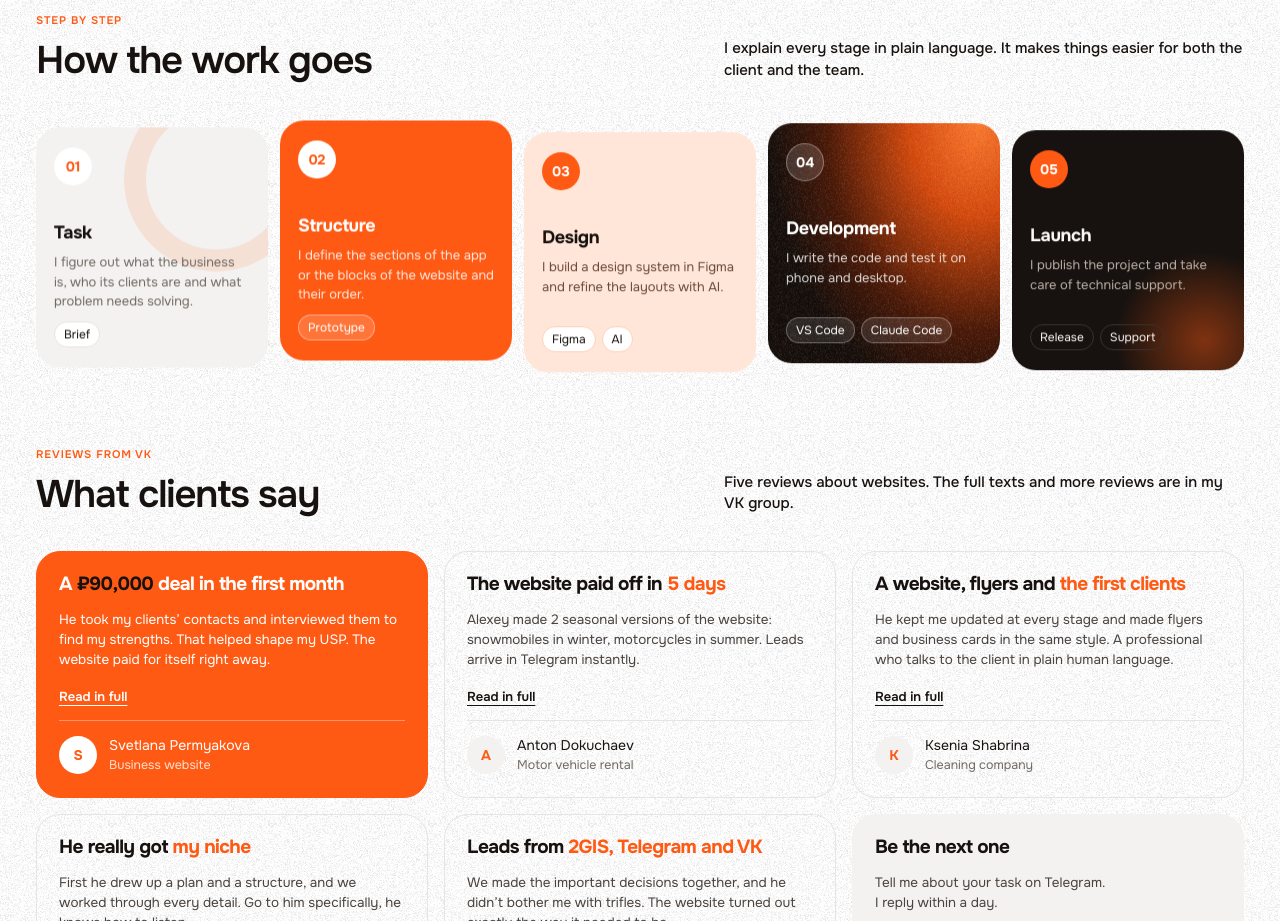
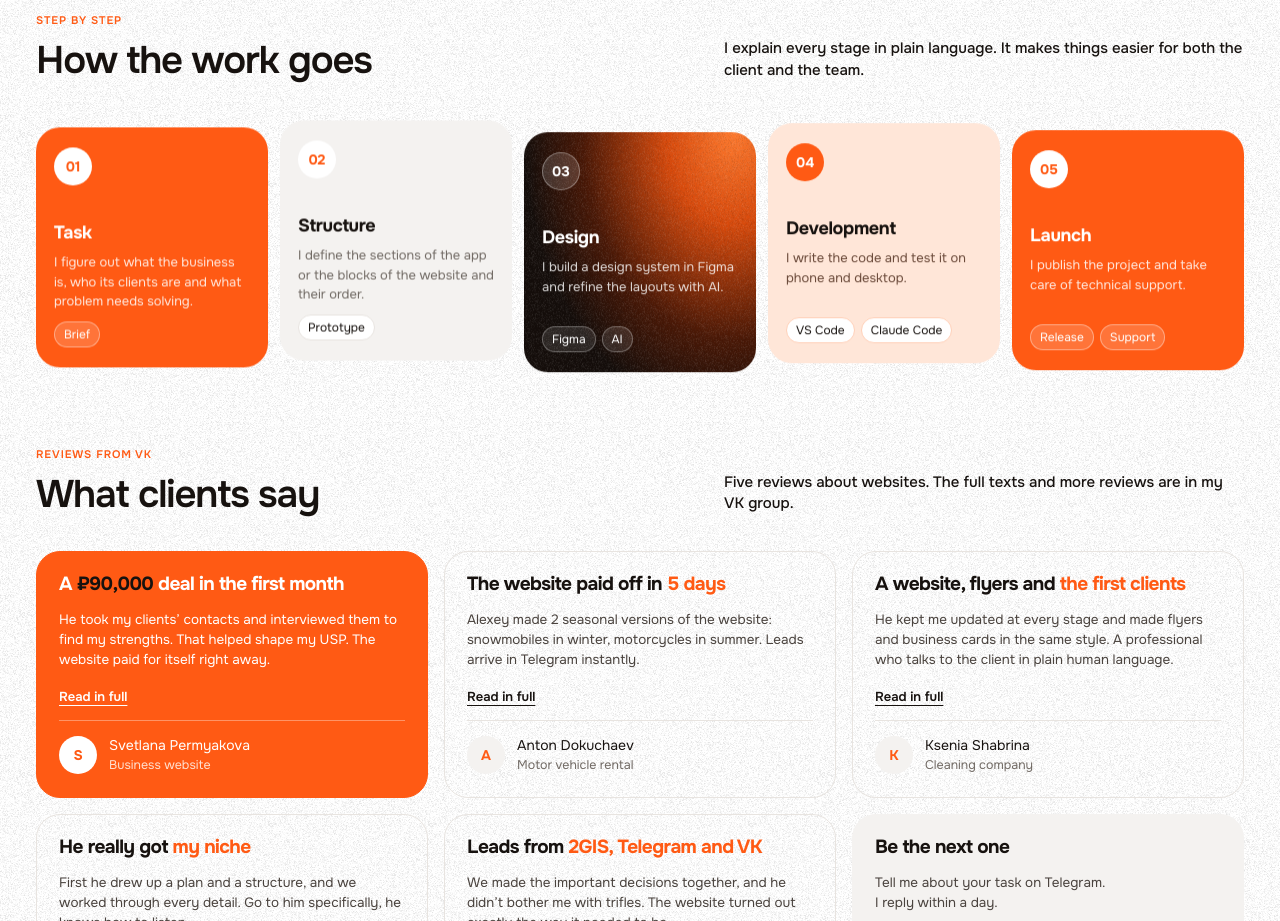
Before and after one commit to Ialexrdai/portfolio2, a plain HTML site: page index-en.html in a window 1280 px wide. Shown: the part 3320-4241 px from the top of the page. Drawn offline with Linux system fonts and the light colour scheme.

Commit message:
Process cards: new color order
Co-Authored-By: Claude Opus 5.5 <noreply@anthropic.com>
Claude-Session: https://claude.ai/code/session_01DTk4vs11bQ9Spbn9k8PwNz

```diff
--- a/index-en.html
+++ b/index-en.html
@@ -577,22 +577,25 @@ body,.tasks{background-image:url(img/noise.png);background-size:160px}
 .rev.hl .rev-more:hover{color:#17120f}
 /* process steps: accents from the site palette */
 .step{position:relative;overflow:hidden;isolation:isolate}
-.step:nth-child(2){background:var(--accent);color:#fff}
-.step:nth-child(2) p{color:rgba(255,255,255,.86)}
-.step:nth-child(2) .no{background:#fff;color:var(--accent)}
-.step:nth-child(2) .tools em{background:rgba(255,255,255,.16);border-color:rgba(255,255,255,.4);color:#fff}
-.step:nth-child(2) .ty-car{background:#fff}
-.step:nth-child(3){background:#ffe6d8}
-.step:nth-child(3) p{color:#6b4a3a}
-.step:nth-child(3) .no{background:var(--accent);color:#fff}
-.step:nth-child(3) .tools em{background:#fff;border-color:#ffd0b8}
-.step:nth-child(4){background:url(img/noise.png) 0 0/160px,radial-gradient(90% 120% at 90% 0%,#ff7a2e 0%,#d84a0c 32%,#4a1806 72%,#140d0a 100%);color:#fff}
-.step:nth-child(4) p{color:rgba(255,255,255,.82)}
-.step:nth-child(4) .no{background:rgba(255,255,255,.14);color:#fff;border:1px solid rgba(255,255,255,.35)}
-.step:nth-child(4) .tools em{background:rgba(255,255,255,.1);border-color:rgba(255,255,255,.3);color:#fff}
-.step:nth-child(4) .ty-car{background:#fff}
-.step:nth-child(1)::after{content:"";position:absolute;right:-40px;top:-40px;width:140px;height:140px;border-radius:50%;border:22px solid rgba(255,90,20,.12);z-index:-1}
-.step:last-child::after{content:"";position:absolute;right:-50px;bottom:-60px;width:180px;height:180px;border-radius:50%;background:radial-gradient(circle,rgba(255,90,20,.45),rgba(255,90,20,0) 70%);z-index:-1}
+.step:nth-child(1){background:var(--accent);color:#fff}
+.step:nth-child(1) p{color:rgba(255,255,255,.86)}
+.step:nth-child(1) .no{background:#fff;color:var(--accent)}
+.step:nth-child(1) .tools em{background:rgba(255,255,255,.16);border-color:rgba(255,255,255,.4);color:#fff}
+.step:nth-child(1) .ty-car{background:#fff}
+.step:nth-child(5){background:var(--accent);color:#fff}
+.step:nth-child(5) p{color:rgba(255,255,255,.86)}
+.step:nth-child(5) .no{background:#fff;color:var(--accent)}
+.step:nth-child(5) .tools em{background:rgba(255,255,255,.16);border-color:rgba(255,255,255,.4);color:#fff}
+.step:nth-child(5) .ty-car{background:#fff}
+.step:nth-child(4){background:#ffe6d8}
+.step:nth-child(4) p{color:#6b4a3a}
+.step:nth-child(4) .no{background:var(--accent);color:#fff}
+.step:nth-child(4) .tools em{background:#fff;border-color:#ffd0b8}
+.step:nth-child(3){background:url(img/noise.png) 0 0/160px,radial-gradient(90% 120% at 90% 0%,#ff7a2e 0%,#d84a0c 32%,#4a1806 72%,#140d0a 100%);color:#fff}
+.step:nth-child(3) p{color:rgba(255,255,255,.82)}
+.step:nth-child(3) .no{background:rgba(255,255,255,.14);color:#fff;border:1px solid rgba(255,255,255,.35)}
+.step:nth-child(3) .tools em{background:rgba(255,255,255,.1);border-color:rgba(255,255,255,.3);color:#fff}
+.step:nth-child(3) .ty-car{background:#fff}
 </style>
 </head>
 <body>
```
Also changed, not shown: index.html (+19 -16 lines).
